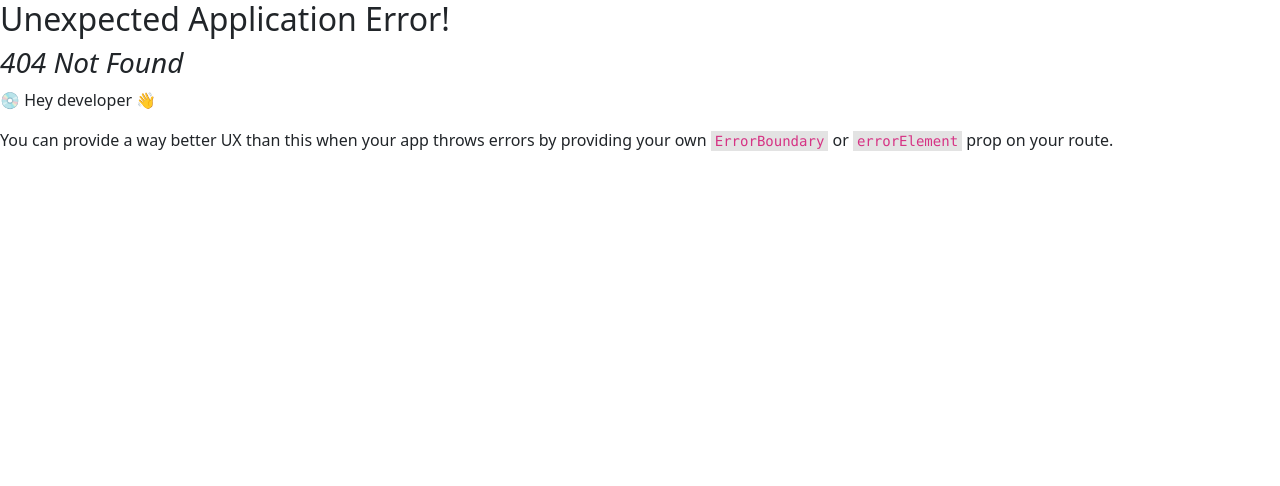
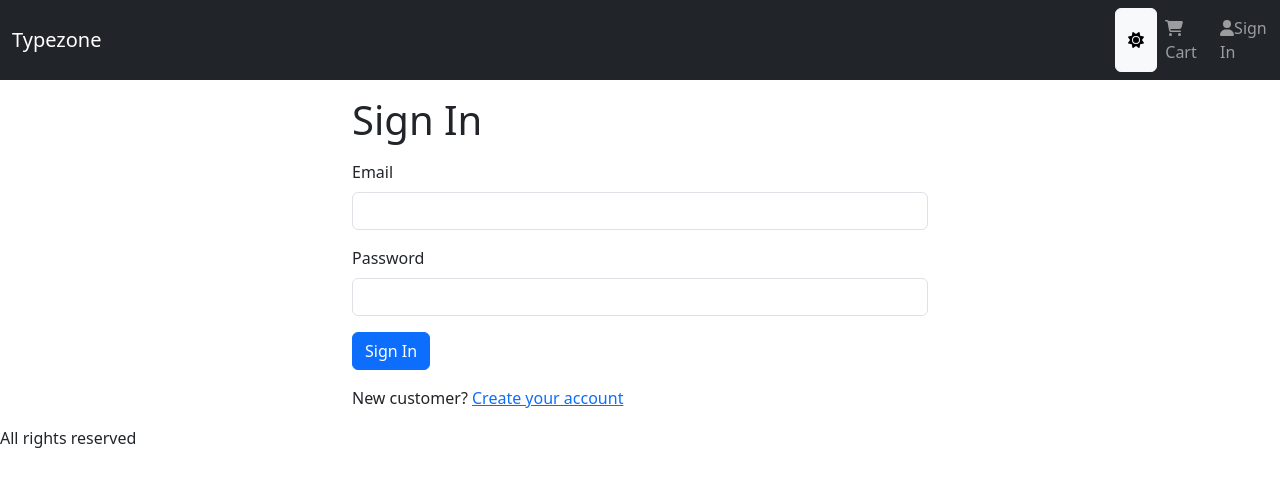
Before and after one commit to low-perry/ts_proj, a React (Vite) app in the folder frontend/: page /signin in a window 1280 px wide. Before the commit this address had no page. Shown: the top 486 px of the page. Built offline with nearby package versions, Linux system fonts and the light colour scheme.

Commit message:
Created SignIn page!

```diff
--- a/frontend/src/App.tsx
+++ b/frontend/src/App.tsx
@@ -1,5 +1,5 @@
 import { useContext, useEffect } from 'react'
-import { Badge, Button, Container, Nav, Navbar} from 'react-bootstrap'
+import { Badge, Button, Container, Nav, NavDropdown, Navbar} from 'react-bootstrap'
 import { Link, Outlet } from 'react-router-dom'
 import { LinkContainer } from 'react-router-bootstrap';
 import { ToastContainer } from 'react-toastify';
@@ -9,7 +9,7 @@
 import { faSun, faMoon } from '@fortawesome/free-solid-svg-icons'
 
 function App() {
-  const {state: {mode, cart}, dispatch} = useContext(Store);
+  const {state: {mode, cart, userInfo}, dispatch} = useContext(Store);
 
   useEffect(() => {
     document.body.setAttribute('data-bs-theme', mode);
@@ -19,6 +19,16 @@
   const switchModeHandler = () => {
     dispatch({type: 'SWITCH_MODE'});
   }
+
+  const signoutHandler = () => {
+    dispatch({ type: 'USER_SIGNOUT' })
+    localStorage.removeItem('userInfo')
+    localStorage.removeItem('cartItems')
+    localStorage.removeItem('shippingAddress')
+    localStorage.removeItem('paymentMethod')
+    window.location.href = '/signin'
+  }
+
   return (
     <div className='d-flex flex-column vh-100'>
       <ToastContainer position="bottom-left" limit={1} autoClose={1000} />
@@ -42,10 +52,23 @@
                 </Badge>
               )}
             </Link>
-            <a href="/signin" className='nav-link'>
-              <i className='fas fa-user'></i>
-              Sign In
-            </a>
+           {userInfo ? (
+              <NavDropdown title={userInfo.name} id="basic-nav-dropdown">
+                <Link
+                  className="dropdown-item"
+                  to="#signout"
+                  onClick={signoutHandler}
+                >
+                  <i className='fas fa-user'></i>
+                  Sign Out
+                </Link>
+              </NavDropdown>
+            ) : (
+              <Link className="nav-link" to="/signin">
+                <i className='fas fa-user'></i>
+                Sign In
+              </Link>
+            )}
           </Nav>
         </Navbar>
       </header>
--- a/frontend/src/Store.tsx
+++ b/frontend/src/Store.tsx
@@ -1,11 +1,17 @@
 import React from "react";
 import { Cart, CartItem } from "./types/Cart";
+import { UserInfo } from "./types/UserInfo";
 
 type AppState = {
     mode: string,
-    cart: Cart
+    cart: Cart,
+    userInfo?: UserInfo
 }
 const initialState: AppState ={
+    userInfo: localStorage.getItem('userInfo')
+     ? JSON.parse(localStorage.getItem('userInfo')!)
+     : null,
+
     mode: localStorage.getItem('mode')
      ? localStorage.getItem('mode')!
      : window.matchMedia &&
@@ -35,6 +41,8 @@
 type Action = { type: 'SWITCH_MODE'}
     | {type: 'CART_ADD_ITEM'; payload: CartItem}
     | { type: 'CART_REMOVE_ITEM'; payload: CartItem }
+    | { type: 'USER_SIGNIN'; payload: UserInfo }
+    | { type: 'USER_SIGNOUT' }
 
 function reducer(state: AppState, action: Action): AppState {
     switch(action.type) {
@@ -65,6 +73,33 @@
             localStorage.setItem('cartItems', JSON.stringify(cartItems))
             return { ...state, cart: { ...state.cart, cartItems } }
           }
+        case 'USER_SIGNIN':
+            return { ...state, userInfo: action.payload }
+
+            case 'USER_SIGNOUT':
+                return {
+                  mode:
+                    window.matchMedia &&
+                    window.matchMedia('(prefers-color-scheme: dark)').matches
+                      ? 'dark'
+                      : 'light',
+                  cart: {
+                    cartItems: [],
+                    paymentMethod: 'PayPal',
+                    shippingAddress: {
+                      fullName: '',
+                      address: '',
+                      postalCode: '',
+                      city: '',
+                      country: '',
+                    },
+                    itemsPrice: 0,
+                    shippingPrice: 0,
+                    taxPrice: 0,
+                    totalPrice: 0,
+                  },
+                }
+
 
 
         default:
--- /dev/null
+++ b/frontend/src/hooks/userHooks.ts
@@ -0,0 +1,20 @@
+import { useMutation } from '@tanstack/react-query'
+import apiClient from '../apiClient'
+import { UserInfo } from '../types/UserInfo'
+
+export const useSigninMutation = () =>
+  useMutation({
+    mutationFn: async ({
+      email,
+      password,
+    }: {
+      email: string
+      password: string
+    }) =>
+      (
+        await apiClient.post<UserInfo>(`api/users/signin`, {
+          email,
+          password,
+        })
+      ).data,
+  })
--- a/frontend/src/index.css
+++ b/frontend/src/index.css
@@ -19,3 +19,7 @@
 img.thumbnail {
   height: 80px;
 }
+
+.small-container {
+  max-width: 600px;
+}
--- a/frontend/src/main.tsx
+++ b/frontend/src/main.tsx
@@ -16,6 +16,7 @@
 import { ReactQueryDevtools } from '@tanstack/react-query-devtools';
 import { StoreProvider } from './Store.tsx';
 import CartPage from './pages/CartPage.tsx';
+import SigninPage from './pages/SigninPage'
 
 
 const router = createBrowserRouter(
@@ -24,6 +25,7 @@
       <Route index={true} element={<Homepage />}></Route>
       <Route path="product/:slug" element={<ProductPage />}></Route>
       <Route path="cart" element={<CartPage />} />
+      <Route path="signin" element={<SigninPage />} />
       {/* <Route path="dashboard" element={<Dashboard />} /> */}
     </Route>
   )
--- /dev/null
+++ b/frontend/src/pages/SigninPage.tsx
@@ -0,0 +1,83 @@
+import { useContext, useEffect, useState } from 'react'
+import { Button, Container, Form } from 'react-bootstrap'
+import { Helmet } from 'react-helmet-async'
+import { Link, useLocation, useNavigate } from 'react-router-dom'
+import { toast } from 'react-toastify'
+import LoadingBox from '../components/LoadingBox'
+import { useSigninMutation } from '../hooks/userHooks'
+import { Store } from '../Store'
+import { APIError } from '../types/APIError'
+import { getError } from '../utils'
+
+export default function SigninPage() {
+  const navigate = useNavigate()
+  const { search } = useLocation()
+  const redirectInUrl = new URLSearchParams(search).get('redirect')
+  const redirect = redirectInUrl ? redirectInUrl : '/'
+
+  const [email, setEmail] = useState('')
+  const [password, setPassword] = useState('')
+
+  const { state, dispatch } = useContext(Store)
+  const { userInfo } = state
+
+  const { mutateAsync: signin, isLoading } = useSigninMutation()
+
+  const submitHandler = async (e: React.SyntheticEvent) => {
+    e.preventDefault()
+    try {
+      const data = await signin({
+        email,
+        password,
+      })
+      dispatch({ type: 'USER_SIGNIN', payload: data })
+      localStorage.setItem('userInfo', JSON.stringify(data))
+      navigate(redirect)
+    } catch (err) {
+      toast.error(getError(err as APIError))
+    }
+  }
+
+  useEffect(() => {
+    if (userInfo) {
+      navigate(redirect)
+    }
+  }, [navigate, redirect, userInfo])
+
+  return (
+    <Container className="small-container">
+      <Helmet>
+        <title>Sign In</title>
+      </Helmet>
+      <h1 className="my-3">Sign In</h1>
+      <Form onSubmit={submitHandler}>
+        <Form.Group className="mb-3" controlId="email">
+          <Form.Label>Email</Form.Label>
+          <Form.Control
+            type="email"
+            required
+            onChange={(e) => setEmail(e.target.value)}
+          />
+        </Form.Group>
+        <Form.Group className="mb-3" controlId="password">
+          <Form.Label>Password</Form.Label>
+          <Form.Control
+            type="password"
+            required
+            onChange={(e) => setPassword(e.target.value)}
+          />
+        </Form.Group>
+        <div className="mb-3">
+          <Button disabled={isLoading} type="submit">
+            Sign In
+          </Button>
+          {isLoading && <LoadingBox />}
+        </div>
+        <div className="mb-3">
+          New customer?{' '}
+          <Link to={`/signup?redirect=${redirect}`}>Create your account</Link>
+        </div>
+      </Form>
+    </Container>
+  )
+}
--- /dev/null
+++ b/frontend/src/types/UserInfo.ts
@@ -0,0 +1,6 @@
+export type UserInfo = {
+    name: string
+    email: string
+    token: string
+    isAdmin: boolean
+  }
```
Also changed, not shown: 1 other file (tests, documents, lock files or other folders).
